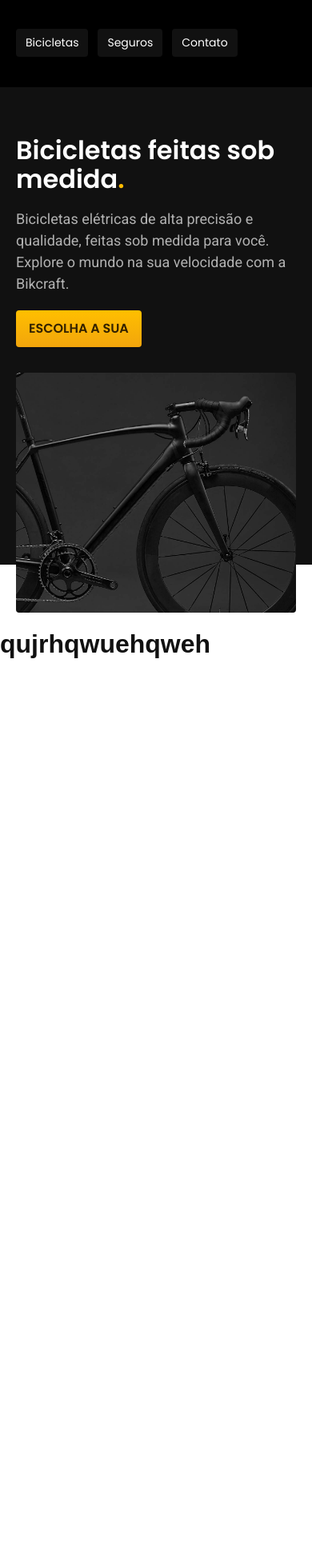
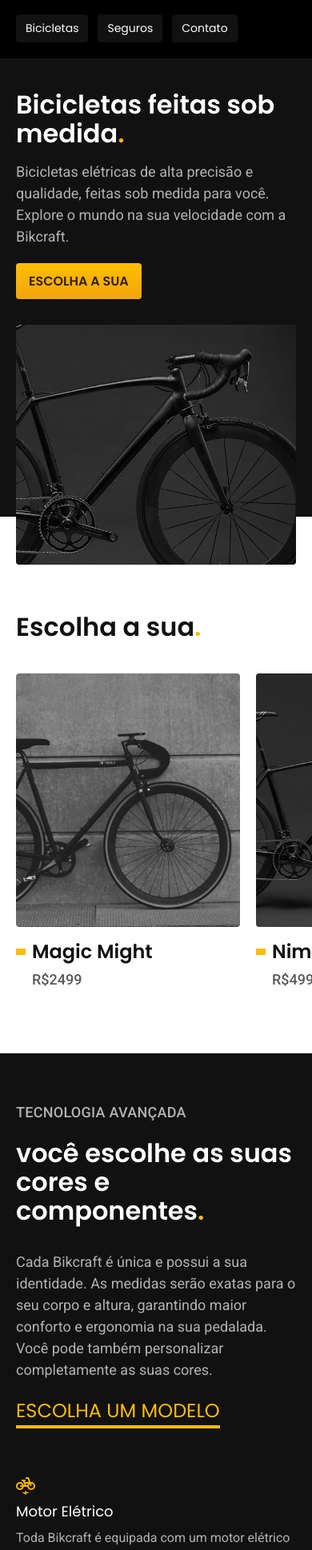
Before and after one commit to Xatovier/bikcraft, a plain HTML site: page index.html in a window 390 px wide. Shown: the part 54-1992 px from the top of the page at 80% size. Before the commit the page ends 1500 px from the top, so only its background shows below. Drawn offline with Linux system fonts and the light colour scheme.

Commit message:
Tecnologia & parceiros

```diff
--- /dev/null
+++ b/css/bicicletas/bicicletas-lista.css
@@ -0,0 +1,65 @@
+.bicicletas-lista {
+  padding-top: 60px;
+  padding-bottom: 120px;
+}
+
+.bicicletas-lista h2 {
+  margin-bottom: 40px;
+}
+
+.bicicletas-lista ul {
+  display: flex;
+  gap: 40px;
+  max-width: 1400px;
+  box-sizing: border-box;
+  padding: 0 20px 20px 20px;
+  margin-left: auto;
+  margin-right: auto;
+  overflow-x: auto;
+}
+
+.bicicletas-lista li {
+  flex: 1;
+  min-width: 280px;
+}
+
+.bicicletas-lista a {
+  display: inline-block;
+}
+
+.bicicletas-lista img {
+  margin-bottom: 16px;
+}
+
+.bicicletas-lista h3 {
+  margin-bottom: 8px;
+  display: flex;
+  align-items: center;
+}
+
+.bicicletas-lista h3::before {
+  content: "";
+  background-color: var(--cor-p1);
+  height: 8px;
+  width: 12px;
+  display: inline-block;
+  margin-right: 8px;
+  transition: width 0.2s;
+}
+
+.bicicletas-lista a:hover h3::before {
+  width: 24px;
+}
+
+.bicicletas-lista li span {
+  padding-left: 20px;
+}
+
+@media (max-width: 800px) {
+  .bicicletas-lista {
+    padding-bottom: 60px;
+  }
+  .bicicletas-lista ul {
+    gap: 20px;
+  }
+}
--- a/css/global/global.css
+++ b/css/global/global.css
@@ -10,7 +10,11 @@
   max-width: 100%;
 }
 
-img[scr$] h1,
+img[src$=".jpg"] {
+  border-radius: 4px;
+}
+
+h1,
 h2,
 h3,
 h4,
--- a/css/global/header.css
+++ b/css/global/header.css
@@ -7,12 +7,9 @@
   flex-wrap: wrap;
   align-items: center;
   justify-content: space-between;
-  padding: 20px;
   gap: 20px;
-  max-width: 1200px;
-  margin-left: auto;
-  margin-right: auto;
-  box-sizing: border-box;
+  padding-top: 20px;
+  padding-bottom: 20px;
 }
 
 .header-menu {
--- a/css/home/introducao.css
+++ b/css/home/introducao.css
@@ -7,11 +7,6 @@
   display: grid;
   grid-template-columns: 1fr 1fr;
   gap: 0 40px;
-  box-sizing: border-box;
-  max-width: 1200px;
-  padding-left: 20px;
-  padding-right: 20px;
-  margin: 0 auto;
 }
 
 .introducao-conteudo {
@@ -20,6 +15,7 @@
 }
 
 .introducao img {
+  width: 100%;
   height: 100%;
   object-fit: cover;
   border-radius: 4px;
--- /dev/null
+++ b/css/home/parceiros.css
@@ -0,0 +1,57 @@
+.parceiros {
+  padding-top: 60px;
+  padding-bottom: 120px;
+}
+
+.parceiros h2 {
+  margin-bottom: 60px;
+}
+
+.parceiros ul {
+  padding: 0 20px;
+  max-width: 1400px;
+  margin: 0 auto;
+  display: grid;
+  grid-template-columns: repeat(4, 1fr);
+}
+
+.parceiros li {
+  display: flex;
+  padding: 32px;
+  border-left: 2px solid var(--cor-2);
+}
+
+.parceiros li:first-child,
+.parceiros li:nth-child(5) {
+  border: none;
+}
+
+.parceiros li:nth-child(n + 5) {
+  border-top: 2px solid var(--cor-2);
+}
+
+.parceiros img {
+  margin: auto;
+}
+
+@media (max-width: 800px) {
+  .parceiros {
+    padding-bottom: 60px;
+  }
+
+  .parceiros h2 {
+    margin-bottom: 20px;
+  }
+
+  .parceiros ul {
+    grid-template-columns: repeat(2, 1fr);
+  }
+
+  .parceiros li:nth-child(n + 3) {
+    border-top: 2px solid var(--cor-2);
+  }
+
+  .parceiros li:nth-child(odd) {
+    border-left: none;
+  }
+}
--- /dev/null
+++ b/css/home/tecnologia.css
@@ -0,0 +1,79 @@
+.tecnologia-bg {
+  background-color: var(--cor-11);
+  box-shadow: inset 0 80px var(--cor-0), inset 0 -80px var(--cor-0);
+}
+
+.tecnologia {
+  display: grid;
+  grid-template-columns: 1fr 1fr;
+  gap: 40px;
+}
+
+.tecnologia-conteudo {
+  padding-top: 160px;
+  padding-bottom: 160px;
+}
+
+.tecnologia-conteudo > span {
+  display: block;
+  margin-bottom: 20px;
+}
+
+.tecnologia-conteudo h2 {
+  margin-bottom: 32px;
+}
+
+.tecnologia-conteudo > p {
+  margin-bottom: 20px;
+}
+
+.tecnologia-conteudo a {
+  margin-bottom: 80px;
+}
+
+.tecnologia-imagem img {
+  width: 100%;
+  height: 100%;
+  object-fit: cover;
+  object-position: left;
+}
+
+.tecnologia-vantagens {
+  display: flex;
+  gap: 40px;
+}
+
+.tecnologia-vantagens h3 {
+  margin-bottom: 8px;
+  width: max-content;
+}
+
+.tecnologia-vantagens img {
+  width: 24px;
+  margin-bottom: 8px;
+}
+
+@media (max-width: 800px) {
+  .tecnologia-bg {
+    box-shadow: initial;
+  }
+  .tecnologia {
+    grid-template-columns: 1fr;
+  }
+  .tecnologia-conteudo {
+    padding-top: 60px;
+    padding-bottom: 60px;
+  }
+  .tecnologia-conteudo a {
+    margin-bottom: 60px;
+  }
+  .tecnologia-imagem {
+    display: none;
+  }
+}
+
+@media (max-width: 600px) {
+  .tecnologia-vantagens {
+    flex-direction: column;
+  }
+}
--- a/css/style.css
+++ b/css/style.css
@@ -8,3 +8,7 @@
 
 /* HOME */
 @import "./home/introducao.css";
+@import "./home/tecnologia.css";
+@import "./home/parceiros.css";
+/* BICICLETAS */
+@import "./bicicletas/bicicletas-lista.css";
--- a/css/utilidades/componentes.css
+++ b/css/utilidades/componentes.css
@@ -1,3 +1,12 @@
+.container {
+  max-width: 1200px;
+  box-sizing: border-box;
+  padding-left: 20px;
+  padding-right: 20px;
+  margin-left: auto;
+  margin-right: auto;
+}
+
 .botao {
   display: inline-block;
   padding: 16px 32px;
@@ -7,6 +16,25 @@
   text-transform: uppercase;
   color: var(--cor-p5);
   font: 600 1.125rem/1.35 "Poppins", sans-serif;
+}
+
+.link {
+  display: inline-block;
+  color: var(--cor-p1);
+  font: 500 1.5rem/1.5 "Poppins", sans-serif;
+  text-transform: uppercase;
+}
+
+.link::after {
+  content: "";
+  display: block;
+  width: 100%;
+  height: 4px;
+  background-color: currentColor;
+}
+
+.link:hover {
+  color: var(--cor-0);
 }
 
 @media (max-width: 600px) {
--- a/index.html
+++ b/index.html
@@ -13,7 +13,7 @@
 
 <body>
   <header class="header-bg">
-    <div class="header">
+    <div class="header container">
       <div>
         <a href="./"><img src="./img/bikcraft.svg" alt="bikcraft"></a>
       </div>
@@ -28,7 +28,7 @@
   </header>
 
   <main class="introducao-bg">
-    <div class="introducao">
+    <div class="introducao container">
       <div class="introducao-conteudo">
         <h1 class="font-1-xxl cor-0">Bicicletas feitas sob medida<span class="cor-p1">.</span></h1>
         <p class="font-2-l cor-5">Bicicletas elétricas de alta precisão e qualidade, feitas sob medida para você. Explore o mundo na sua velocidade com a Bikcraft.</p>
@@ -39,7 +39,71 @@
       </div>
     </div>
   </main>
-  <h1>qujrhqwuehqweh</h1>
+
+  <article class="bicicletas-lista">
+    <h2 class="font-1-xxl container">Escolha a sua<span class="cor-p1">.</span></h2>
+    <ul>
+      <li><a href="./bicicletas/magic.html">
+          <img src="./img/bicicletas/magic-home.jpg" alt="Bicicleta preta">
+          <h3 class="font-1-xl">Magic Might</h3>
+          <span class="font-2-m cor-8">R$2499</span>
+        </a></li>
+      <li><a href="./bicicletas/nimbus.html">
+          <img src="./img/bicicletas/nimbus-home.jpg" alt="Bicicleta preta">
+          <h3 class="font-1-xl">Nimbus Stark</h3>
+          <span class="font-2-m cor-8">R$4999</span>
+        </a></li>
+      <li><a href="./bicicletas/nebula.html">
+          <img src="./img/bicicletas/nebula-home.jpg" alt="Bicicleta preta">
+          <h3 class="font-1-xl">Nebula Cosmic</h3>
+          <span class="font-2-m cor-8">R$3999</span>
+        </a></li>
+    </ul>
+  </article>
+
+  <article class="tecnologia-bg">
+    <div class="tecnologia container">
+      <div class="tecnologia-conteudo">
+        <span class="font-2-l-b cor-5">TECNOLOGIA AVANÇADA</span>
+        <h2 class="font-1-xxl cor-0">você escolhe as suas cores e componentes<span class="cor-p1">.</span></h2>
+        <p class="font-2-l cor-5">
+          Cada Bikcraft é única e possui a sua identidade. As medidas serão exatas para o seu corpo e altura, garantindo maior conforto e ergonomia na sua pedalada. Você pode também personalizar completamente as suas cores.
+        </p>
+        <a href="./bicicletas.html" class="link">ESCOLHA UM MODELO</a>
+        <div class="tecnologia-vantagens">
+          <div>
+            <img src="./img/icones/eletrica.svg" alt="">
+            <h3 class="font-1-m cor-0">Motor Elétrico</h3>
+            <p class="font-2-s cor-5">Toda Bikcraft é equipada com um motor elétrico que possui duração de até 120h. A bateria é recarregada com a sua energia gasta ao pedalar.</p>
+          </div>
+          <div>
+            <img src="./img/icones/rastreador.svg" alt="">
+            <h3 class="font-1-m cor-0">Rastreador</h3>
+            <p class="font-2-s cor-5">Sabemos o quão preciosa é a sua Bikcraft, por isso adicionamos rastreadores e sistemas anti-furto para garantir o seu sossego.</p>
+          </div>
+        </div>
+      </div>
+      <div class="tecnologia-imagem">
+        <img src="./img/fotos/tecnologia.jpg" alt="">
+      </div>
+    </div>
+  </article>
+  <section class="parceiros" aria-label="Nossos parceiros">
+    <h2 class="font-1-xxl container">Nossos parceiros<span class="cor-p1">.</span></h2>
+    <ul>
+      <li><img src="./img/parceiros/caravan.svg" alt="caravan"></li>
+      <li><img src="./img/parceiros/ranek.svg" alt="ranek.svg"></li>
+      <li><img src="./img/parceiros/handel.svg" alt="handel.svg"></li>
+      <li><img src="./img/parceiros/dogs.svg" alt="dogs.svg"></li>
+      <li><img src="./img/parceiros/lescone.svg" alt="lescone.svg"></li>
+      <li><img src="./img/parceiros/flexblog.svg" alt="flexblog.svg"></li>
+      <li><img src="./img/parceiros/wildbeast.svg" alt="wildbeast.svg"></li>
+      <li><img src="./img/parceiros/surfbot.svg" alt="surfbot.svg"></li>
+    </ul>
+  </section>
+
+
+
 </body>
 
 </html>
```
